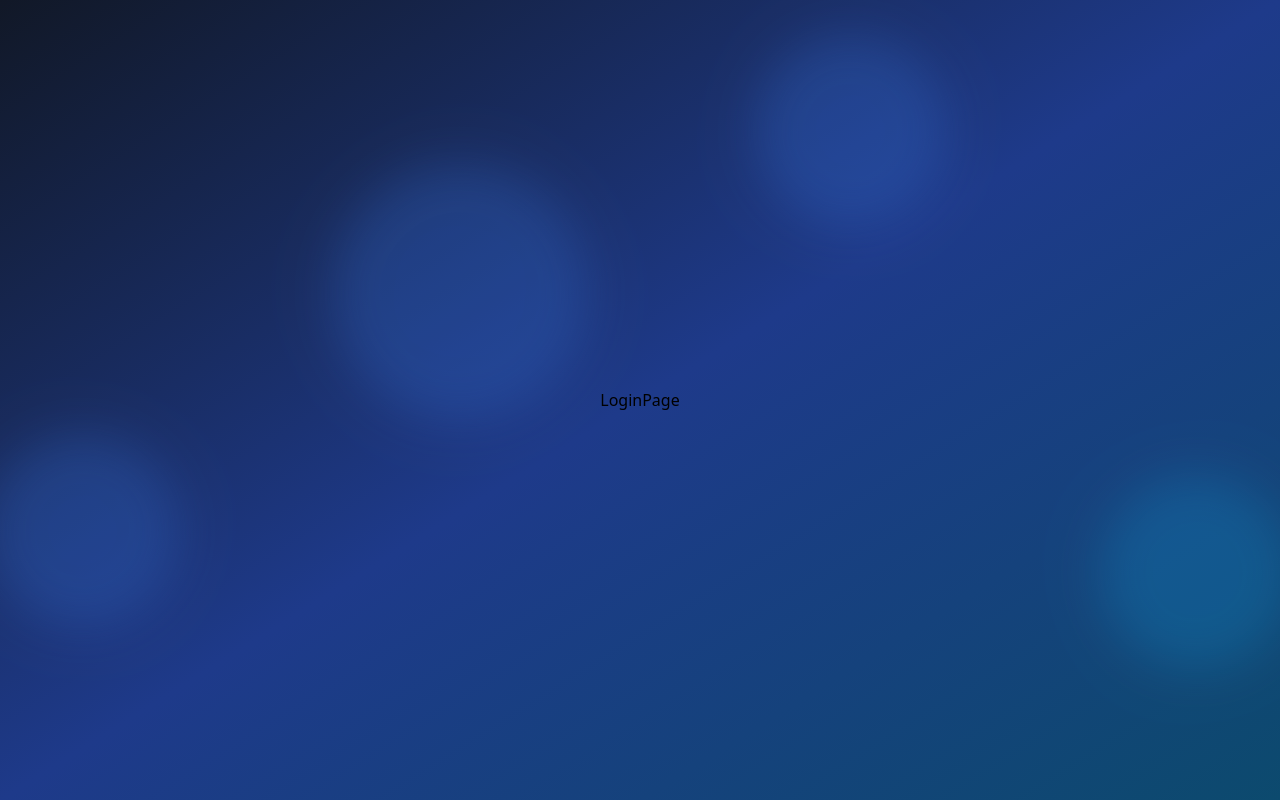
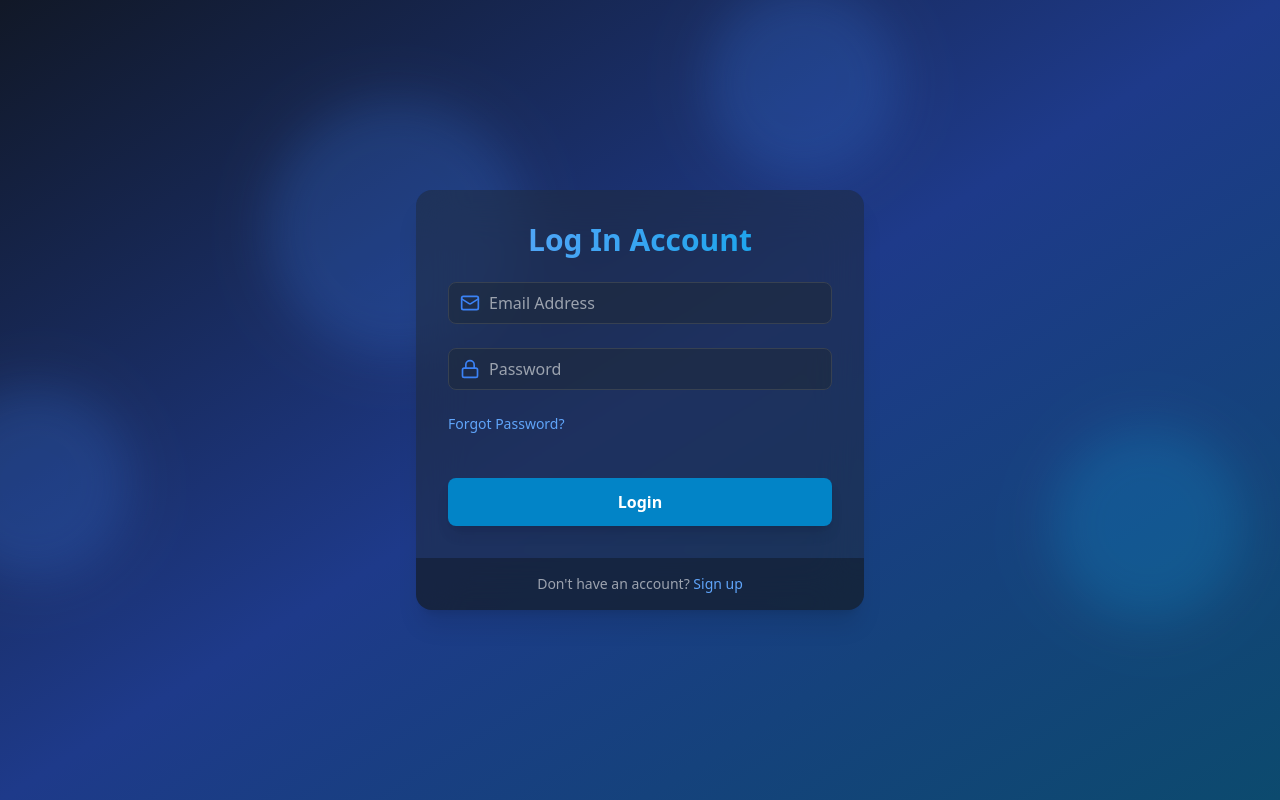
Before and after one commit to jonathanPhan17/auth-stuff, a React (Vite) app in the folder client/: page /login in a window 1280 px wide. Built offline with nearby package versions, Linux system fonts and the light colour scheme.

Commit message:
implement login page with framer motion

```diff
--- a/client/src/pages/LoginPage.jsx
+++ b/client/src/pages/LoginPage.jsx
@@ -1,7 +1,74 @@
-import React from "react";
+import React, { useState } from "react";
+import { motion } from "framer-motion";
+import { Mail, Lock, Loader } from "lucide-react";
+import { Link } from "react-router-dom";
+import Input from "../components/Input"
 
 const LoginPage = () => {
-  return <div>LoginPage</div>;
+
+  const [email, setEmail] = useState("");
+  const [password, setPassword] = useState("");
+  const isLoading = false;
+
+  const handleLogin = (e) => {
+    e.prevenDefault();
+  }
+
+  return (
+    <motion.div
+      initial={{ opacity: 0, y: 20 }}
+      animate={{ opacity: 1, y: 0 }}
+      transition={{ duration: 0.5 }}
+      className="max-w-md w-full bg-gray-800 bg-opacity-50 backdrop-filter backdrop-blur-xl rounded-2xl shadow-xl overflow-hidden"
+    >
+      <div className="p-8">
+        <h2 className="text-3xl font-bold mb-6 text-center bg-gradient-to-r from-blue-400 to-sky-500 text-transparent bg-clip-text">
+          Log In Account
+        </h2>
+        <form onSubmit={handleLogin}>
+          <Input
+            icon={Mail}
+            type="email"
+            placeholder="Email Address"
+            value={email}
+            onChange={(e) => setEmail(e.target.value)}
+          />
+          <Input
+            icon={Lock}
+            type="password"
+            placeholder="Password"
+            value={password}
+            onChange={(e) => setPassword(e.target.value)}
+          />
+          <div className="flex items-center mb-6">
+            <Link
+              to="/forgot-password"
+              className="text-sm text-blue-400 hover:underline"
+            >
+              Forgot Password?
+            </Link>
+          </div>
+          <motion.button
+            className="mt-5 w-full py-3 px-4 bg-sky-600 text-white font-bold rounded-lg shadow-lg
+            hover:bg-blue-700 hover:shadow-2xl focus:outline-none focus:ring-2 focus:ring-blue-600
+            focus:ring-offset-2 focus:ring-offset-gray-900 transition-all duration-100 ease-linear"
+            whileHover={{ scale: 1.02 }}
+            whileTap={{ scale: 0.98 }}
+            type="submit"
+            disabled={isLoading}
+          >
+            {isLoading ? <Loader className="w-6 h-6 animate-spin mx-auto" /> : "Login"}
+          </motion.button>
+        </form>
+      </div>
+      <div className="px-8 py-4 bg-gray-900 bg-opacity-50 flex justify-center">
+        <p className="text-sm text-gray-400">
+          Don't have an account? {" "}
+          <Link to="/signup" className="text-blue-400 hover:underline">Sign up</Link>
+        </p>
+      </div>
+    </motion.div>
+  );
 };
 
 export default LoginPage;
```
